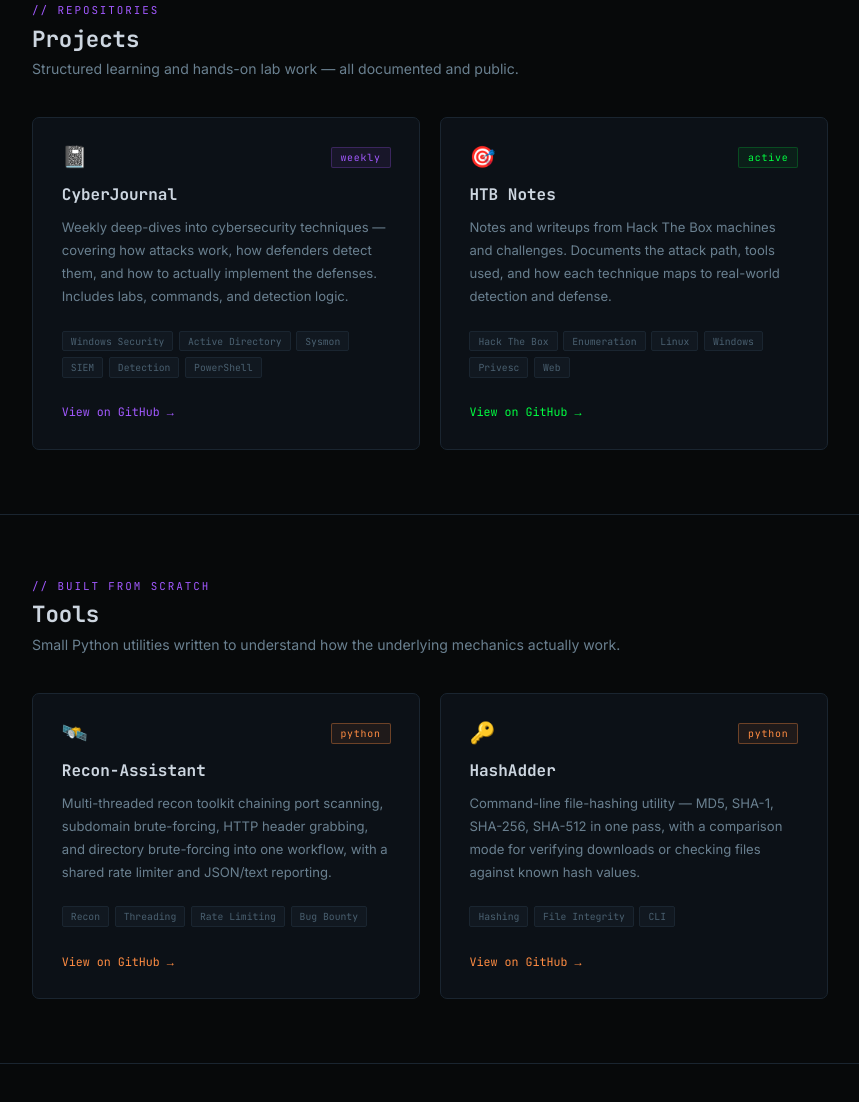
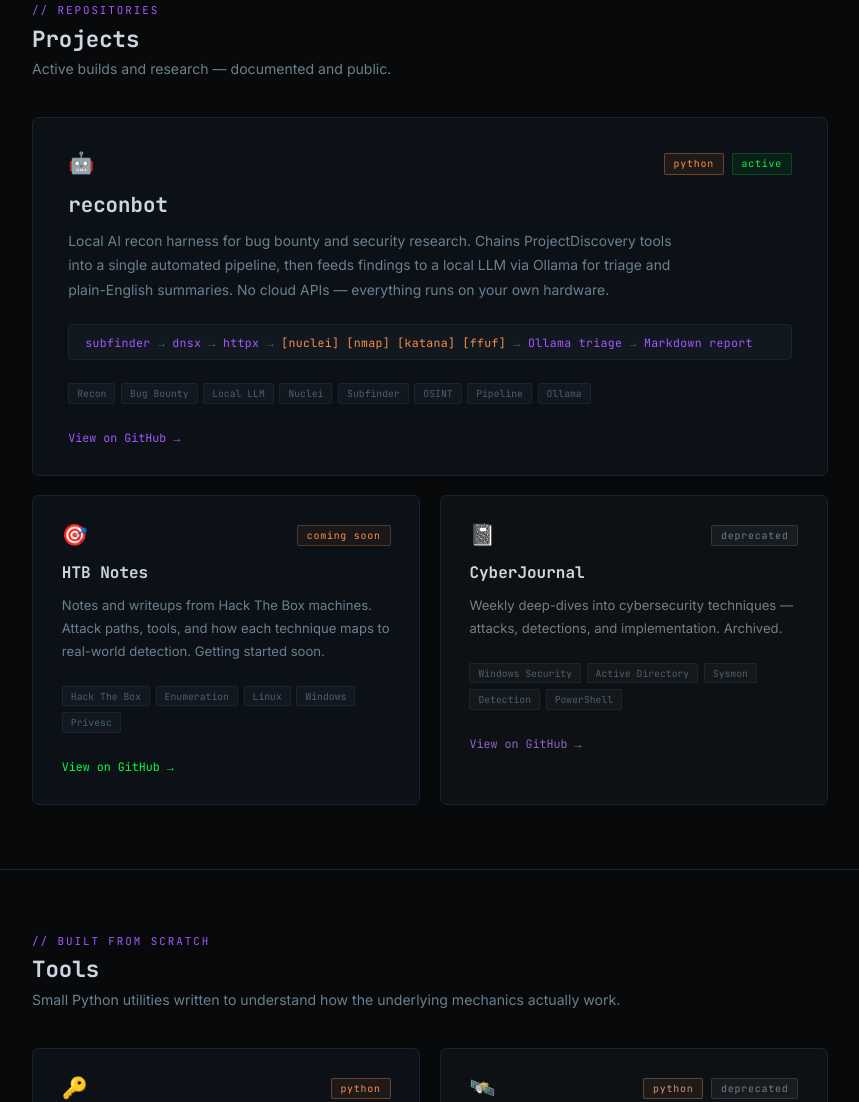
Before and after one commit to Tirigan/Tirigan.github.io, a plain HTML site: page index.html in a window 1280 px wide. Shown: the part 993-2095 px from the top of the page, without its empty margins (210-1069 px from the left). Drawn offline with Linux system fonts and the light colour scheme.

Commit message:
Add files via upload
new updated webpage

```diff
--- a/index.html
+++ b/index.html
@@ -402,6 +402,77 @@
     .orange-card .pcard-link { color: var(--orange); }
     .pcard:hover .pcard-link { gap: 0.7rem; }
 
+    /* DEPRECATED CARDS */
+    .pcard.deprecated {
+      opacity: 0.45;
+      filter: grayscale(0.4);
+    }
+    .pcard.deprecated:hover {
+      opacity: 0.65;
+      transform: none;
+    }
+    .badge-deprecated {
+      font-family: var(--font-mono);
+      font-size: 0.62rem;
+      padding: 0.2rem 0.55rem;
+      border-radius: 2px;
+      letter-spacing: 0.08em;
+      background: rgba(74, 96, 112, 0.15);
+      border: 1px solid rgba(74, 96, 112, 0.4);
+      color: var(--muted2);
+    }
+
+    /* COMING SOON CARDS */
+    .badge-soon {
+      font-family: var(--font-mono);
+      font-size: 0.62rem;
+      padding: 0.2rem 0.55rem;
+      border-radius: 2px;
+      letter-spacing: 0.08em;
+      background: rgba(255,140,66,0.06);
+      border: 1px solid rgba(255,140,66,0.25);
+      color: var(--orange);
+    }
+
+    /* FEATURED CARD — full width, more prominent */
+    .grid-featured {
+      display: grid;
+      grid-template-columns: 1fr;
+      gap: 1.2rem;
+      margin-bottom: 1.2rem;
+    }
+
+    .pcard.featured {
+      padding: 2.2rem 2.2rem 1.8rem;
+    }
+
+    .pcard.featured .pcard-title {
+      font-size: 1.3rem;
+    }
+
+    .pcard.featured .pcard-desc {
+      font-size: 0.87rem;
+      max-width: 620px;
+    }
+
+    .featured-pipeline {
+      font-family: var(--font-mono);
+      font-size: 0.72rem;
+      color: var(--muted);
+      background: var(--bg3);
+      border: 1px solid var(--border);
+      border-radius: 4px;
+      padding: 0.6rem 1rem;
+      margin-bottom: 1.4rem;
+      letter-spacing: 0.03em;
+      overflow-x: auto;
+      white-space: nowrap;
+    }
+
+    .featured-pipeline .pipe-step { color: var(--purple); }
+    .featured-pipeline .pipe-arrow { color: var(--muted); }
+    .featured-pipeline .pipe-opt { color: var(--orange); }
+
     /* FOCUS AREAS */
     .focus-grid {
       display: grid;
@@ -565,38 +636,66 @@
     <div class="reveal">
       <p class="sec-label">// repositories</p>
       <h2 class="sec-title">Projects</h2>
-      <p class="sec-desc">Structured learning and hands-on lab work — all documented and public.</p>
+      <p class="sec-desc">Active builds and research — documented and public.</p>
     </div>
 
-    <div class="grid-2">
-      <a href="https://github.com/Tirigan/CyberJournal" target="_blank" rel="noopener" class="pcard purple-card reveal">
+    <!-- Featured: reconbot -->
+    <div class="grid-featured">
+      <a href="https://github.com/Tirigan/reconbot" target="_blank" rel="noopener" class="pcard purple-card featured reveal">
         <div class="pcard-top">
-          <span class="pcard-icon">📓</span>
-          <span class="pcard-badge badge-purple">weekly</span>
+          <span class="pcard-icon">🤖</span>
+          <div style="display:flex;gap:0.5rem;align-items:center;">
+            <span class="pcard-badge badge-orange">python</span>
+            <span class="pcard-badge badge-green">active</span>
+          </div>
         </div>
-        <h3 class="pcard-title">CyberJournal</h3>
+        <h3 class="pcard-title">reconbot</h3>
         <p class="pcard-desc">
-          Weekly deep-dives into cybersecurity techniques — covering how attacks work, how defenders detect them, and how to actually implement the defenses. Includes labs, commands, and detection logic.
+          Local AI recon harness for bug bounty and security research. Chains ProjectDiscovery tools into a single automated pipeline, then feeds findings to a local LLM via Ollama for triage and plain-English summaries. No cloud APIs — everything runs on your own hardware.
         </p>
+        <div class="featured-pipeline">
+          <span class="pipe-step">subfinder</span>
+          <span class="pipe-arrow"> → </span>
+          <span class="pipe-step">dnsx</span>
+          <span class="pipe-arrow"> → </span>
+          <span class="pipe-step">httpx</span>
+          <span class="pipe-arrow"> → </span>
+          <span class="pipe-opt">[nuclei]</span>
+          <span class="pipe-arrow"> </span>
+          <span class="pipe-opt">[nmap]</span>
+          <span class="pipe-arrow"> </span>
+          <span class="pipe-opt">[katana]</span>
+          <span class="pipe-arrow"> </span>
+          <span class="pipe-opt">[ffuf]</span>
+          <span class="pipe-arrow"> → </span>
+          <span class="pipe-step">Ollama triage</span>
+          <span class="pipe-arrow"> → </span>
+          <span class="pipe-step">Markdown report</span>
+        </div>
         <div class="pcard-tags">
-          <span class="ptag">Windows Security</span>
-          <span class="ptag">Active Directory</span>
-          <span class="ptag">Sysmon</span>
-          <span class="ptag">SIEM</span>
-          <span class="ptag">Detection</span>
-          <span class="ptag">PowerShell</span>
+          <span class="ptag">Recon</span>
+          <span class="ptag">Bug Bounty</span>
+          <span class="ptag">Local LLM</span>
+          <span class="ptag">Nuclei</span>
+          <span class="ptag">Subfinder</span>
+          <span class="ptag">OSINT</span>
+          <span class="ptag">Pipeline</span>
+          <span class="ptag">Ollama</span>
         </div>
         <span class="pcard-link">View on GitHub →</span>
       </a>
+    </div>
 
+    <!-- Secondary: HTB Notes (coming soon) + CyberJournal (deprecated) -->
+    <div class="grid-2">
       <a href="https://github.com/Tirigan/HTB-Notes" target="_blank" rel="noopener" class="pcard green-card reveal">
         <div class="pcard-top">
           <span class="pcard-icon">🎯</span>
-          <span class="pcard-badge badge-green">active</span>
+          <span class="pcard-badge badge-soon">coming soon</span>
         </div>
         <h3 class="pcard-title">HTB Notes</h3>
         <p class="pcard-desc">
-          Notes and writeups from Hack The Box machines and challenges. Documents the attack path, tools used, and how each technique maps to real-world detection and defense.
+          Notes and writeups from Hack The Box machines. Attack paths, tools, and how each technique maps to real-world detection. Getting started soon.
         </p>
         <div class="pcard-tags">
           <span class="ptag">Hack The Box</span>
@@ -604,7 +703,25 @@
           <span class="ptag">Linux</span>
           <span class="ptag">Windows</span>
           <span class="ptag">Privesc</span>
-          <span class="ptag">Web</span>
+        </div>
+        <span class="pcard-link">View on GitHub →</span>
+      </a>
+
+      <a href="https://github.com/Tirigan/CyberJournal" target="_blank" rel="noopener" class="pcard purple-card deprecated reveal">
+        <div class="pcard-top">
+          <span class="pcard-icon">📓</span>
+          <span class="badge-deprecated">deprecated</span>
+        </div>
+        <h3 class="pcard-title">CyberJournal</h3>
+        <p class="pcard-desc">
+          Weekly deep-dives into cybersecurity techniques — attacks, detections, and implementation. Archived.
+        </p>
+        <div class="pcard-tags">
+          <span class="ptag">Windows Security</span>
+          <span class="ptag">Active Directory</span>
+          <span class="ptag">Sysmon</span>
+          <span class="ptag">Detection</span>
+          <span class="ptag">PowerShell</span>
         </div>
         <span class="pcard-link">View on GitHub →</span>
       </a>
@@ -624,24 +741,6 @@
     </div>
 
     <div class="grid-2">
-      <a href="https://github.com/Tirigan/Recon-Assistant" target="_blank" rel="noopener" class="pcard orange-card reveal">
-        <div class="pcard-top">
-          <span class="pcard-icon">🛰️</span>
-          <span class="pcard-badge badge-orange">python</span>
-        </div>
-        <h3 class="pcard-title">Recon-Assistant</h3>
-        <p class="pcard-desc">
-          Multi-threaded recon toolkit chaining port scanning, subdomain brute-forcing, HTTP header grabbing, and directory brute-forcing into one workflow, with a shared rate limiter and JSON/text reporting.
-        </p>
-        <div class="pcard-tags">
-          <span class="ptag">Recon</span>
-          <span class="ptag">Threading</span>
-          <span class="ptag">Rate Limiting</span>
-          <span class="ptag">Bug Bounty</span>
-        </div>
-        <span class="pcard-link">View on GitHub →</span>
-      </a>
-
       <a href="https://github.com/Tirigan/HashAdder" target="_blank" rel="noopener" class="pcard orange-card reveal">
         <div class="pcard-top">
           <span class="pcard-icon">🔑</span>
@@ -655,6 +754,27 @@
           <span class="ptag">Hashing</span>
           <span class="ptag">File Integrity</span>
           <span class="ptag">CLI</span>
+        </div>
+        <span class="pcard-link">View on GitHub →</span>
+      </a>
+
+      <a href="https://github.com/Tirigan/Recon-Assistant" target="_blank" rel="noopener" class="pcard orange-card deprecated reveal">
+        <div class="pcard-top">
+          <span class="pcard-icon">🛰️</span>
+          <div style="display:flex;gap:0.5rem;align-items:center;">
+            <span class="pcard-badge badge-orange">python</span>
+            <span class="badge-deprecated">deprecated</span>
+          </div>
+        </div>
+        <h3 class="pcard-title">Recon-Assistant</h3>
+        <p class="pcard-desc">
+          Multi-threaded recon toolkit. Superseded by reconbot, which adds LLM triage, a full ProjectDiscovery pipeline, monitor mode, and webhook alerting.
+        </p>
+        <div class="pcard-tags">
+          <span class="ptag">Recon</span>
+          <span class="ptag">Threading</span>
+          <span class="ptag">Rate Limiting</span>
+          <span class="ptag">Bug Bounty</span>
         </div>
         <span class="pcard-link">View on GitHub →</span>
       </a>
@@ -715,10 +835,9 @@
       <a href="https://github.com/Tirigan">github.com/Tirigan</a> — all content for educational purposes.
     </p>
     <div class="footer-links">
-      <a href="https://github.com/Tirigan/CyberJournal" target="_blank">CyberJournal</a>
+      <a href="https://github.com/Tirigan/reconbot" target="_blank">reconbot</a>
+      <a href="https://github.com/Tirigan/HashAdder" target="_blank">HashAdder</a>
       <a href="https://github.com/Tirigan/HTB-Notes" target="_blank">HTB Notes</a>
-      <a href="https://github.com/Tirigan/Recon-Assistant" target="_blank">Recon-Assistant</a>
-      <a href="https://github.com/Tirigan/HashAdder" target="_blank">HashAdder</a>
       <a href="https://github.com/Tirigan" target="_blank">GitHub</a>
     </div>
   </div>
```
